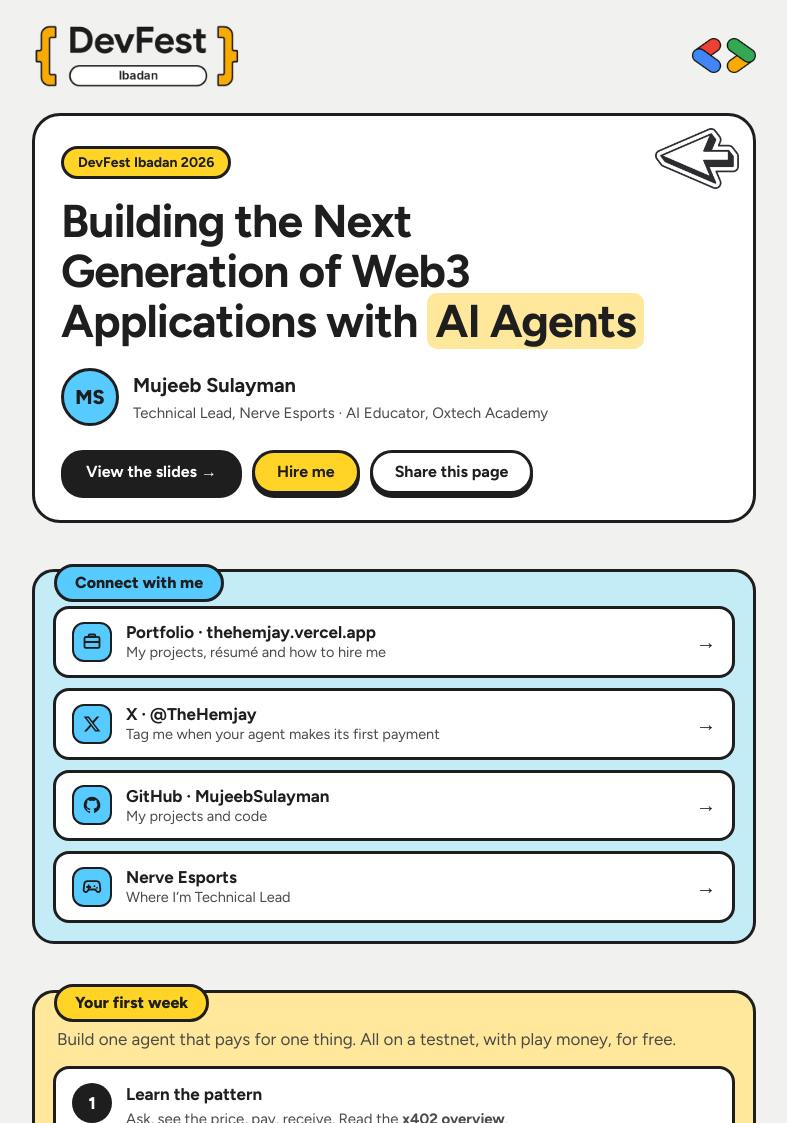
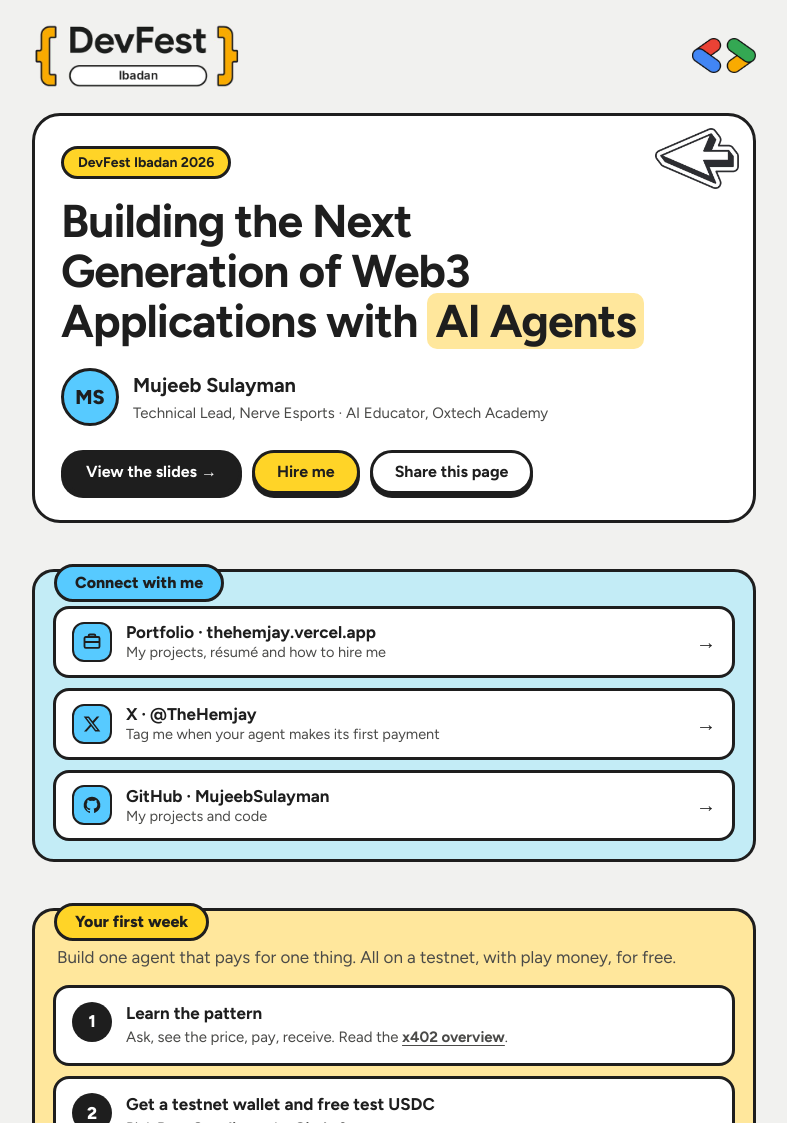
Before and after one commit to MujeebSulayman/devfest-links, a plain HTML site: page index.html in a window 1280 px wide. Shown: the top 1123 px of the page, without its empty margins (246-1033 px from the left). Drawn offline with Linux system fonts and the light colour scheme.

Commit message:
Remove Nerve Esports link
Co-Authored-By: Claude Opus 5.5 <noreply@anthropic.com>
Claude-Session: https://claude.ai/code/session_01TS8qmvCBWgvw9rL23DLuzG

```diff
--- a/index.html
+++ b/index.html
@@ -242,10 +242,6 @@ footer .tags span { border: 2.5px solid var(--ink); border-radius: 999px; paddin
             <span class="ico"><svg viewBox="0 0 24 24" aria-hidden="true"><path fill="#1E1E1E" d="M12 2a10 10 0 0 0-3.16 19.49c.5.09.68-.22.68-.48v-1.7c-2.78.6-3.37-1.34-3.37-1.34-.45-1.16-1.11-1.47-1.11-1.47-.91-.62.07-.6.07-.6 1 .07 1.53 1.03 1.53 1.03.9 1.52 2.34 1.08 2.91.83.09-.65.35-1.08.63-1.33-2.22-.25-4.55-1.11-4.55-4.94 0-1.09.39-1.98 1.03-2.68-.1-.25-.45-1.27.1-2.65 0 0 .84-.27 2.75 1.02a9.56 9.56 0 0 1 5 0c1.91-1.29 2.75-1.02 2.75-1.02.55 1.38.2 2.4.1 2.65.64.7 1.03 1.59 1.03 2.68 0 3.84-2.34 4.68-4.57 4.93.36.31.68.92.68 1.85v2.74c0 .27.18.58.69.48A10 10 0 0 0 12 2Z"/></svg></span>
             <span class="t"><b>GitHub · MujeebSulayman</b><span>My projects and code</span></span>
             <span class="go" aria-hidden="true">→</span></a></li>
-          <li><a class="row" href="https://nerveesports.crd.co/">
-            <span class="ico"><svg viewBox="0 0 24 24" aria-hidden="true"><path fill="none" stroke="#1E1E1E" stroke-width="2.2" stroke-linecap="round" stroke-linejoin="round" d="M6 12h4M8 10v4M15 11h.01M18 13h.01M17.32 5H6.68a4 4 0 0 0-3.98 3.59L2 15.5A2.5 2.5 0 0 0 6.3 17.2L8 15h8l1.7 2.2A2.5 2.5 0 0 0 22 15.5l-.7-6.91A4 4 0 0 0 17.32 5Z"/></svg></span>
-            <span class="t"><b>Nerve Esports</b><span>Where I’m Technical Lead</span></span>
-            <span class="go" aria-hidden="true">→</span></a></li>
         </ul>
       </div>
     </section>
```
